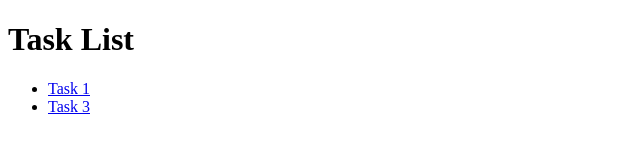
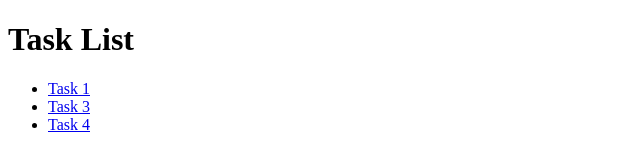
Before and after one commit to otakuhan1/IT-xiuzhenyuan, a plain HTML site: page index.html in a window 1280 px wide. Shown: the full height of the page, 0-640 px from the left. Drawn offline with Linux system fonts and the light colour scheme.

Commit message:
在index页面添加task4的链接

```diff
--- a/index.html
+++ b/index.html
@@ -9,6 +9,7 @@
 <ul>
 	<li><a href="task1/task1.html">Task 1</a></li>
 	<li><a href="task3/task3.html">Task 3</a></li>
+	<li><a href="task4/task4.html">Task 4</a></li>
 </ul>
 
 </body>
```
